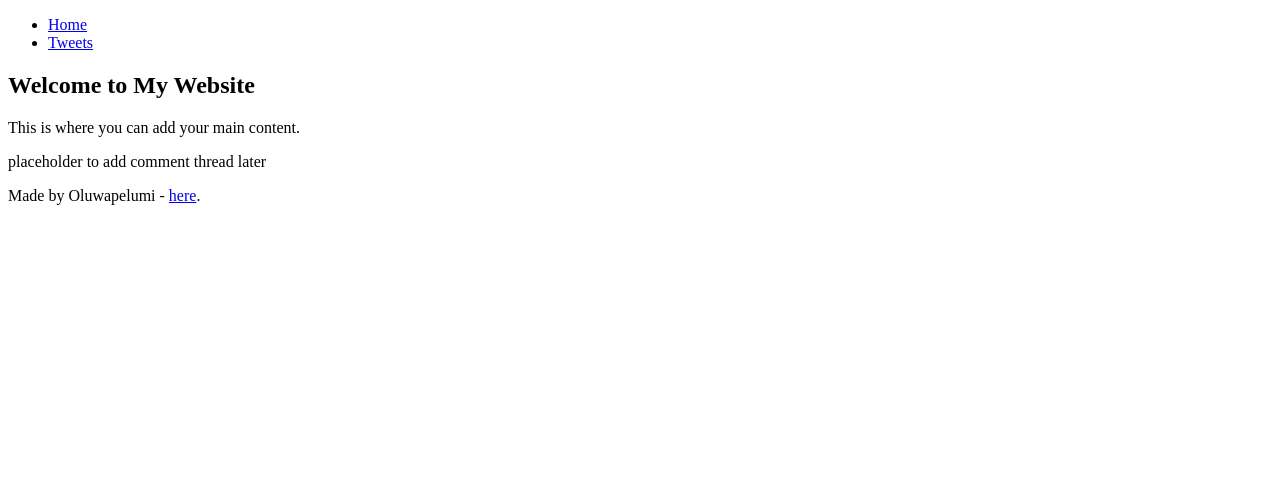
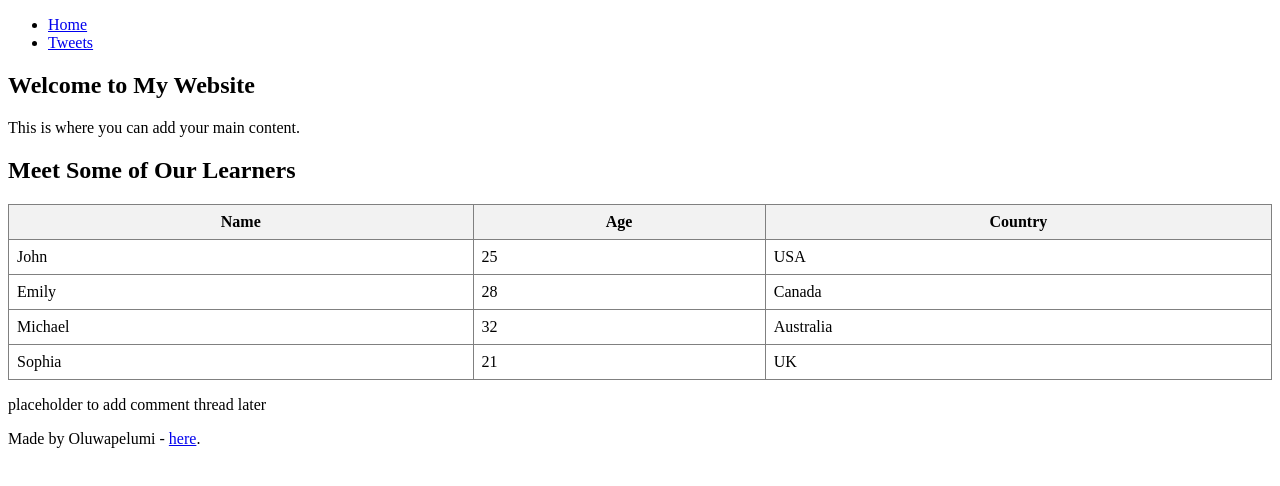
Before and after one commit to Pearlhummy/My_First_Portfolio, a plain HTML site: page html_basic/index.html in a window 1280 px wide. Drawn offline with Linux system fonts and the light colour scheme.

Commit message:
added some level of creativity with a table in the index page

```diff
--- a/html_basic/index.html
+++ b/html_basic/index.html
@@ -19,6 +19,38 @@
             <h1>Welcome to My Website</h1>
             <p>This is where you can add your main content.</p>
             <!-- Add images, links, tweets, etc. -->
+             <h2>Meet Some of Our Learners</h2>
+<table border="1" cellspacing="0" cellpadding="8" style="border-collapse: collapse; width: 100%;">
+  <thead style="background-color: #f2f2f2;">
+    <tr>
+      <th>Name</th>
+      <th>Age</th>
+      <th>Country</th>
+    </tr>
+  </thead>
+  <tbody>
+    <tr>
+      <td>John</td>
+      <td>25</td>
+      <td>USA</td>
+    </tr>
+    <tr>
+      <td>Emily</td>
+      <td>28</td>
+      <td>Canada</td>
+    </tr>
+    <tr>
+      <td>Michael</td>
+      <td>32</td>
+      <td>Australia</td>
+    </tr>
+    <tr>
+      <td>Sophia</td>
+      <td>21</td>
+      <td>UK</td>
+    </tr>
+  </tbody>
+</table>
         </article>
         <aside>
             <p>placeholder to add comment thread later</p>
```
